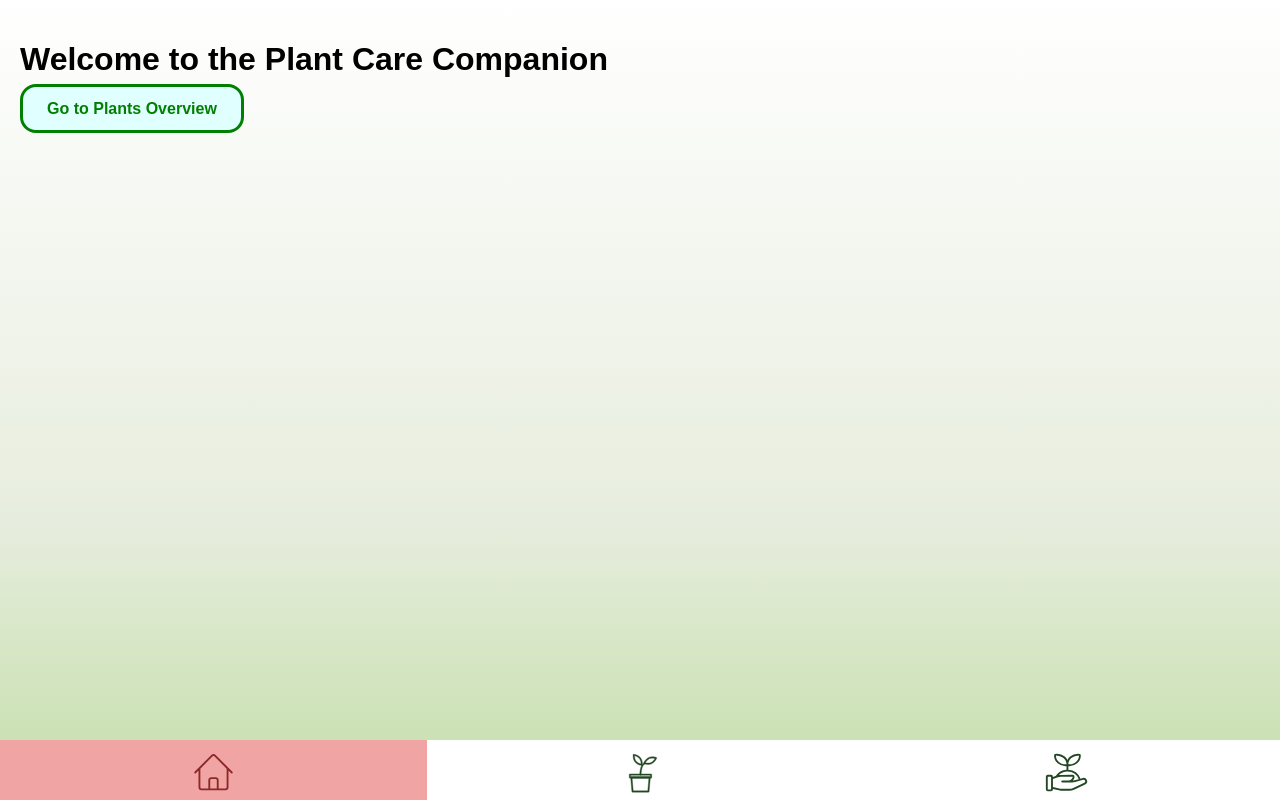
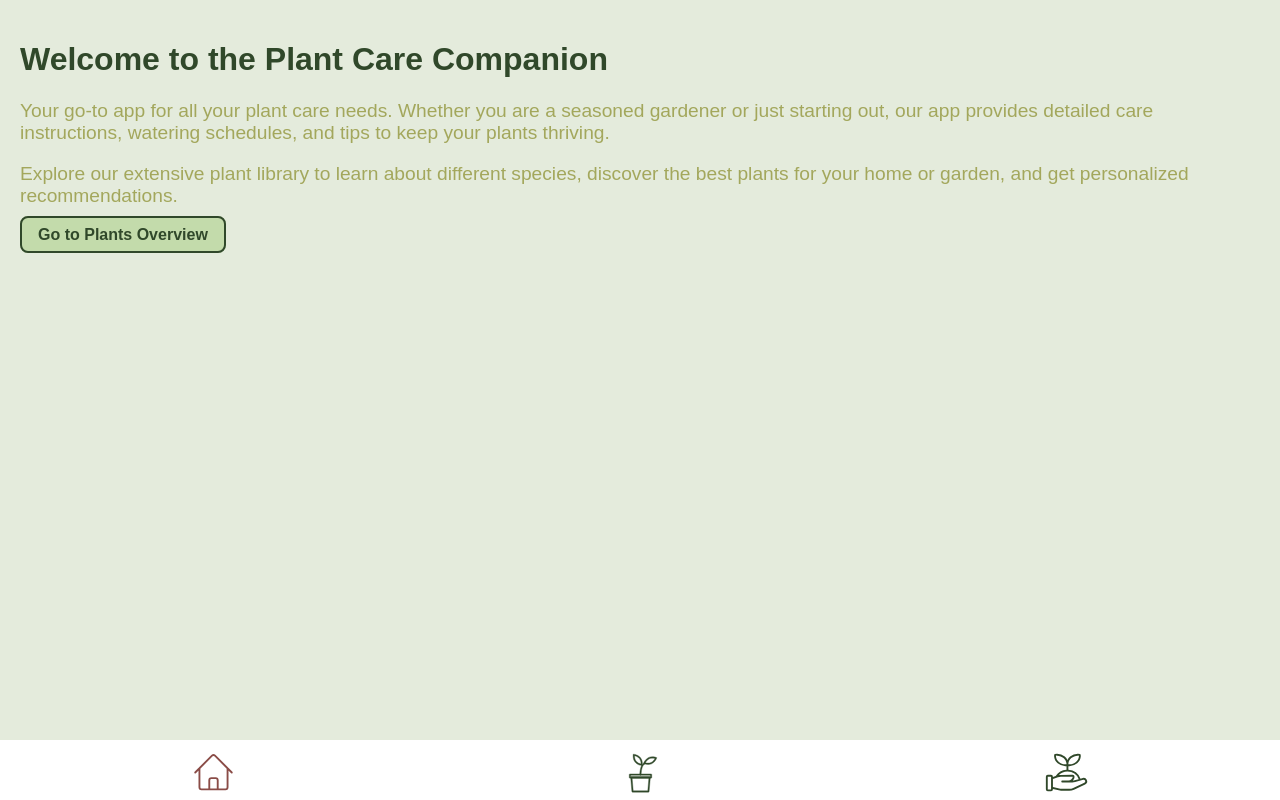
Before and after one commit to MarenOelixtown/plant-care-app, a Next.js app: page / in a window 1280 px wide. Built offline with nearby package versions, Linux system fonts and the light colour scheme.

Commit message:
add styling

```diff
--- a/pages/index.js
+++ b/pages/index.js
@@ -6,20 +6,42 @@ const StyledDiv = styled.div`
 `;
 
 const StyledLink = styled(Link)`
-  top: 50px;
-  right: 50px;
-  border: 3px solid green;
-  background-color: lightcyan;
-  padding: 0.8rem 1.5rem;
-  border-radius: 1rem;
-  color: green;
   text-decoration: none;
+  margin-top: 2rem;
+  background-color: #c3dbab;
+  color: #30482a;
+  border: 2px solid #30482a;
+  border-radius: 0.5rem;
+  padding: 0.5rem 1rem;
+  font-size: 1rem;
   font-weight: bold;
+  cursor: pointer;
+
+  &:hover {
+    background-color: #a3a75c;
+  }
 `;
+
+const StyledParagraph = styled.p`
+  margin-top: 1rem;
+  font-size: 1.2rem;
+  color: var(--dark-yellowish);
+`;
+
 export default function HomePage() {
   return (
     <StyledDiv>
       <h1>Welcome to the Plant Care Companion</h1>
+      <StyledParagraph>
+        Your go-to app for all your plant care needs. Whether you are a seasoned
+        gardener or just starting out, our app provides detailed care
+        instructions, watering schedules, and tips to keep your plants thriving.
+      </StyledParagraph>
+      <StyledParagraph>
+        Explore our extensive plant library to learn about different species,
+        discover the best plants for your home or garden, and get personalized
+        recommendations.
+      </StyledParagraph>
       <StyledLink href="/overview">Go to Plants Overview</StyledLink>
     </StyledDiv>
   );
--- a/styles.js
+++ b/styles.js
@@ -1,23 +1,36 @@
 import { createGlobalStyle } from "styled-components";
 
 export default createGlobalStyle`
+  /* Box sizing rules */
   *,
   *::before,
   *::after {
     box-sizing: border-box;
   }
+
+  /* Root variables */
   :root {
-  --primary-color: #224722;
-  --secondary-stroke-color: #8d2828;
-  --secondary-bg-color: #f1a4a4;
-}
+    --lightest-green: #e4ebdc;
+    --primary-color: #30482a; //dark green
+    --light-yellow: #c6be80;
+    --light-green: #c3dbab; //light green
+    --dark-yellowish: #a3a75c;
+    --secondary-stroke-color: #8a4c47;  //maroon
+    --dark-grey: #a3aca4;
+    --light-grey: #bbc4bc;
+    --light-pink: #dea2a4;
+  }
+
+  /* Global styles */
   body {
     margin: 0;
     font-family: sans-serif;
-    background: linear-gradient(0deg, rgba(196,222,169,1) 0%, rgba(231,237,222,1) 35%, rgba(255,255,255,1) 100%);
+    background:  var(--lightest-green);
     min-height: 100vh;
+    color: var(--primary-color);
+  }
 
-  }
+  /* Main element styles */
   main {
     padding-bottom: 4rem;
   }
```
Also changed, not shown: components/NavigationBar.js (+4 -4 lines).
